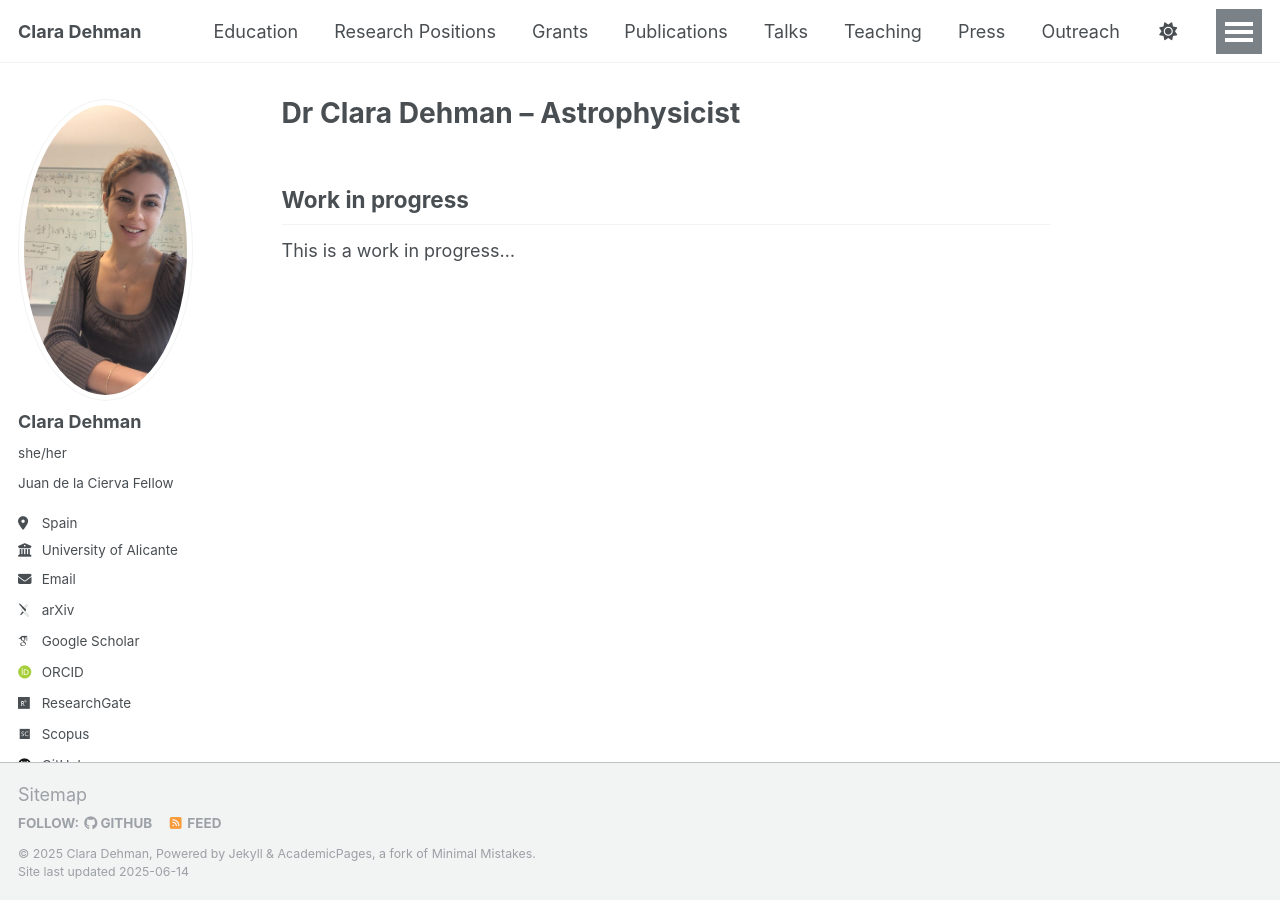
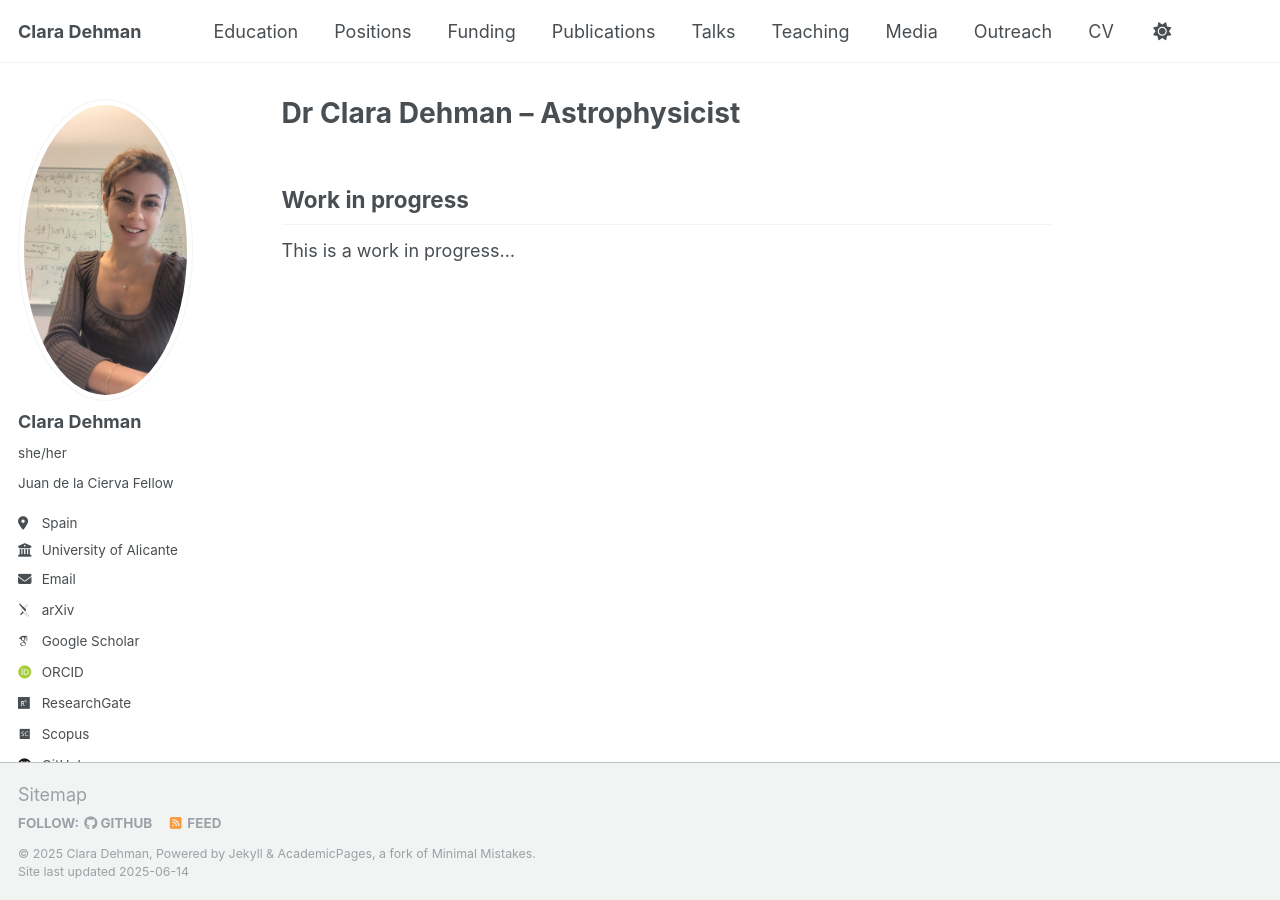
Before and after one commit to ClaraDehman/ClaraDehman.github.io, a Jekyll site: the page built from _pages/about.md, in a window 1280 px wide. Built offline with Jekyll 4.4.1, drawn with Linux system fonts in a browser that asks for light colours; some web fonts are replaced.

Commit message:
Update navigation.yml

```diff
--- a/_data/navigation.yml
+++ b/_data/navigation.yml
@@ -11,11 +11,11 @@
   - title: "Education"
     url: /education/
 
-  - title: "Research Positions"
-    url: /research/
+  - title: "Positions"
+    url: /positions/
 
-  - title: "Grants"
-    url: /grants/
+  - title: "Funding"
+    url: /funding/
 
   - title: "Publications"
     url: /publications/
@@ -32,8 +32,8 @@
   #- title: "Blog Posts"
   #  url: /year-archive/
 
-  - title: "Press"
-    url: /press/
+  - title: "Media"
+    url: /media/
 
   - title: "Outreach"
     url: /outreach/
```
